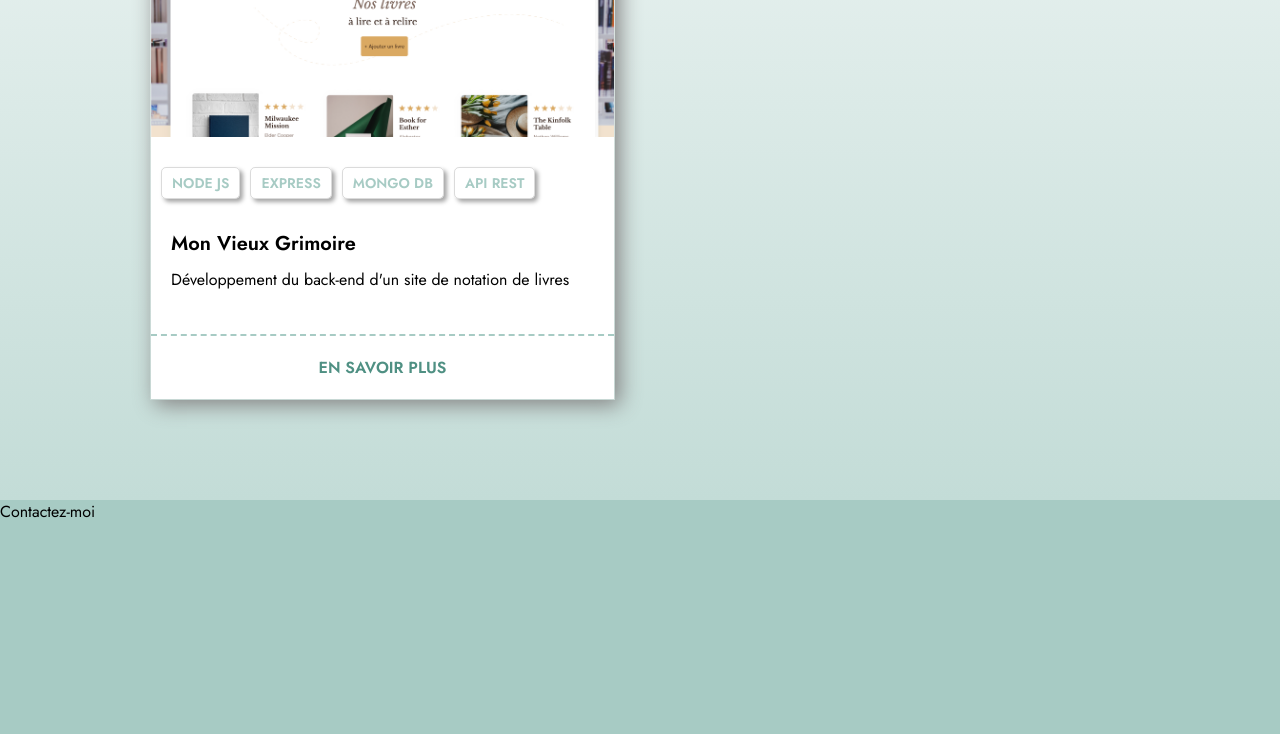
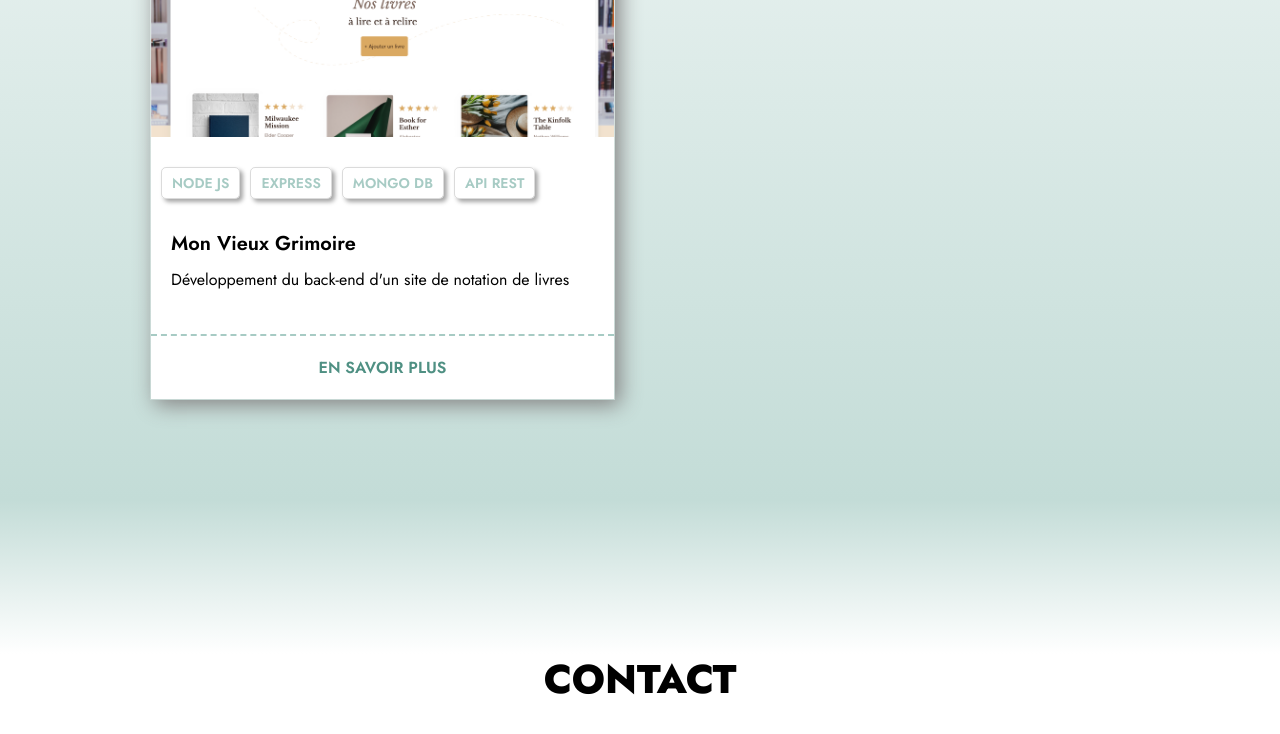
Before and after one commit to caroline-prtt/Portfolio, a React (Create React App) app: page / in a window 1280 px wide. Shown: the part 3213-3947 px from the top of the page. Built offline with nearby package versions, Linux system fonts and the light colour scheme.

Commit message:
initialisation composant Contact et style de base - à coder

```diff
--- a/src/components/Contact/Contact.jsx
+++ b/src/components/Contact/Contact.jsx
@@ -3,7 +3,10 @@ import "./contact.scss"
 function Contact() {
     return(
         <div id="contact" className="contact">
-            <p>Contactez-moi</p>
+            <h2 className="contact__title">CONTACT</h2>
+            <div className="contact__form">
+
+            </div>
         </div>
     )
 }
--- a/src/components/Contact/contact.scss
+++ b/src/components/Contact/contact.scss
@@ -1,6 +1,20 @@
 @import "../../index.scss";
 
 .contact{
-    height: 700px;
-    background-color: #A7CBC4;
+    padding: 150px 150px 100px 150px;
+    background: rgb(255,255,255);
+    background: linear-gradient(0deg, rgba(255,255,255,1) 0%, rgba(255,255,255,1) 50%, rgba(195,220,215,1) 100%);
+
+    @media(max-width: 1024px){
+        padding: 150px 100px 100px 100px;
+    }
+    @media(max-width: 768px){
+        padding: 150px 50px 50px 50px;
+    }
+
+    &__title{
+        font-size: 40px;
+        font-weight: 800;
+        text-align: center;
+    }
 }
```
